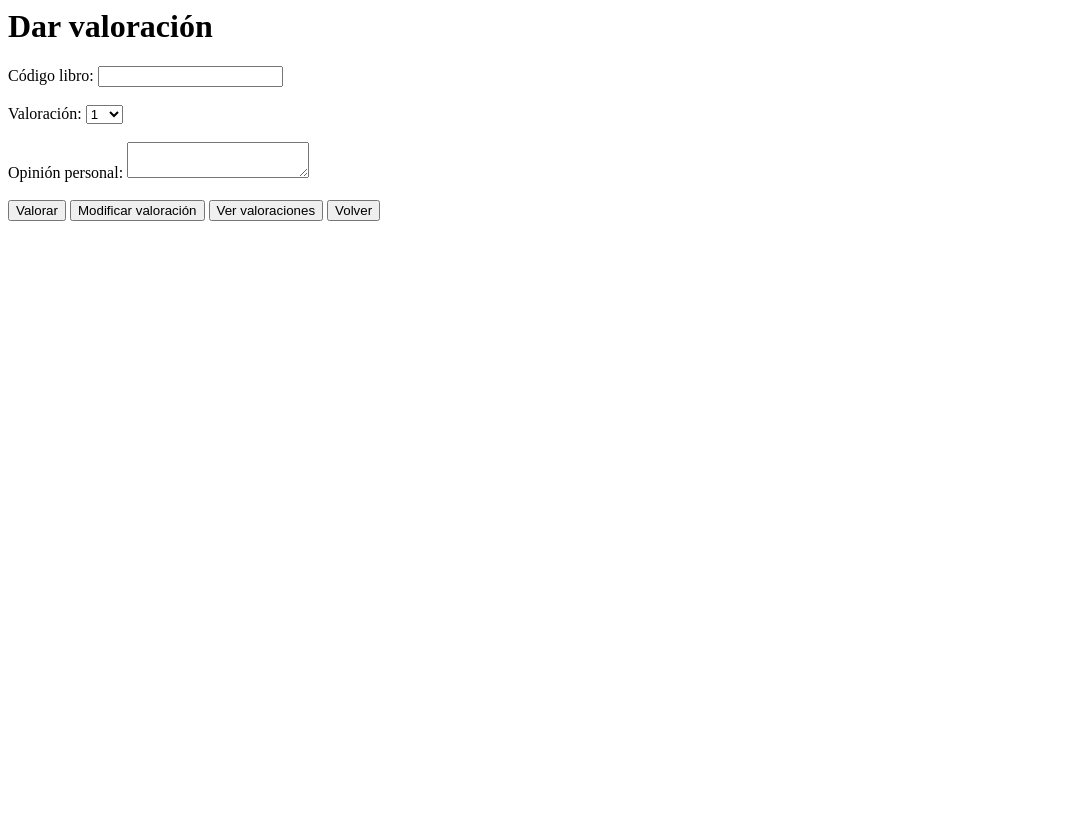
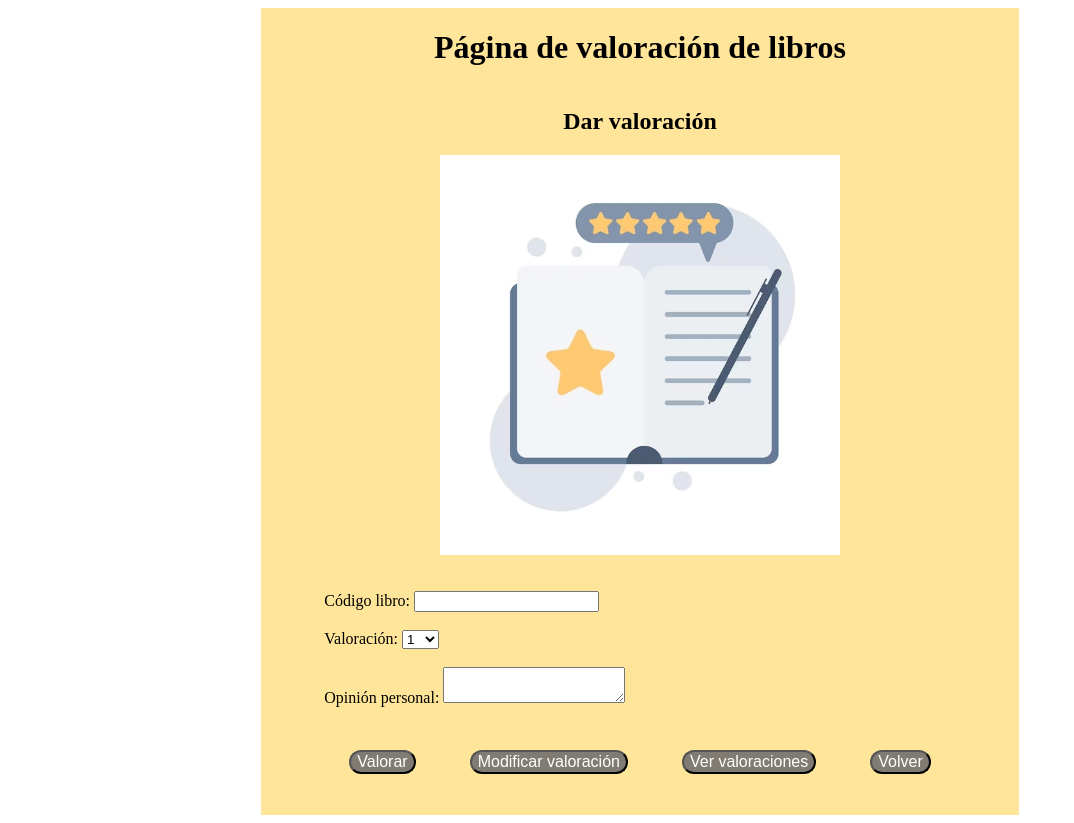
Before and after one commit to RosaHidalgoCaballos/ProyectoDAW, a PHP site: page /valoracion.php in a window 1280 px wide. Shown: the whole page, without its empty margins (0-1074 px from the left). Before the commit the page ends 221 px from the top, so only its background shows below. Run offline with PHP 8.4, Linux system fonts and the light colour scheme.

Commit message:
Añado diseño

```diff
--- /dev/null
+++ b/style.css
@@ -0,0 +1,43 @@
+*{
+    box-sizing: border-box;
+}
+
+body{
+    display: flex;
+    flex-direction: column;
+    justify-content: center;
+    align-items: center;
+}
+
+.contenedor{
+    width: 60%;
+    display: flex;
+    flex-direction: column;
+    justify-content: center;
+    align-items: center;
+    background-color: #FFE599;
+
+}
+
+.boton{
+    background-color: #807c73;
+    color: white;
+    border-radius: 20px;
+    font-size: medium;
+    margin: 25px;
+}
+
+.imagen{
+    width: 800px;
+    height: 500px;
+}
+
+.lector{
+    width: 600px;
+    height: 300px;
+}
+
+.valorar{
+    width: 400px;
+    height: 400px;
+}
--- a/valoracion.php
+++ b/valoracion.php
@@ -1,9 +1,13 @@
 <html>
 	<head>
 		<meta charset="UTF-8" />
+        <link rel="stylesheet" href="style.css">
 	</head>
 	<body>
-		<h1>Dar valoración</h1>
+        <div class="contenedor">
+        <h1>Página de valoración de libros</h1>
+        <h2>Dar valoración</h2>
+        <img src="images/valorar.jpg" class="valorar" /></br></br>
 		<?php
             try{
                 $bd = new PDO('mysql:host=localhost;dbname=bdrosa', 'root', '');
@@ -17,7 +21,6 @@
 					$codigoLibro=$_POST['CodigoLibro'];
 					$valoracion=$_POST['Valoracion'];
 					$opinion=$_POST['Opinion'];
-
 
                     $resultado = $bd->exec("INSERT INTO valoracion VALUES ('$dniLector','$codigoLibro','$valoracion','$opinion')");
                     if($resultado != 0){
@@ -92,11 +95,13 @@
                             <option>10</option>
 						</select></br></br>
 						Opinión personal: <textarea name="Opinion"></textarea></br></br>
-						<input type="submit" value="Valorar" name="Valorar" />
-						<input type="submit" value="Modificar valoración" name="Modificar" />
-						<input type="submit" value="Ver valoraciones" name="VerValoraciones" />
-						<input type="submit" value="Volver" name="Atras" />
+						<input type="submit" value="Valorar" name="Valorar" class="boton" />
+						<input type="submit" value="Modificar valoración" name="Modificar" class="boton" />
+						<input type="submit" value="Ver valoraciones" name="VerValoraciones" class="boton" />
+						<input type="submit" value="Volver" name="Atras" class="boton" />
 			 		</form>
 		  <?php } ?>
+        </div>
+
 	</body>
 </html>
```
Also changed, not shown: index.php (+16 -4 lines), opciones.php (+41 -6 lines), registro.php (+12 -6 lines), sinregistro.php (added, +96 -0 lines), images/imagen.jpg (added), images/lector.jpg (added), images/libro1.jpg (added), images/libros.jpg (added), images/valorar.jpg (added).
